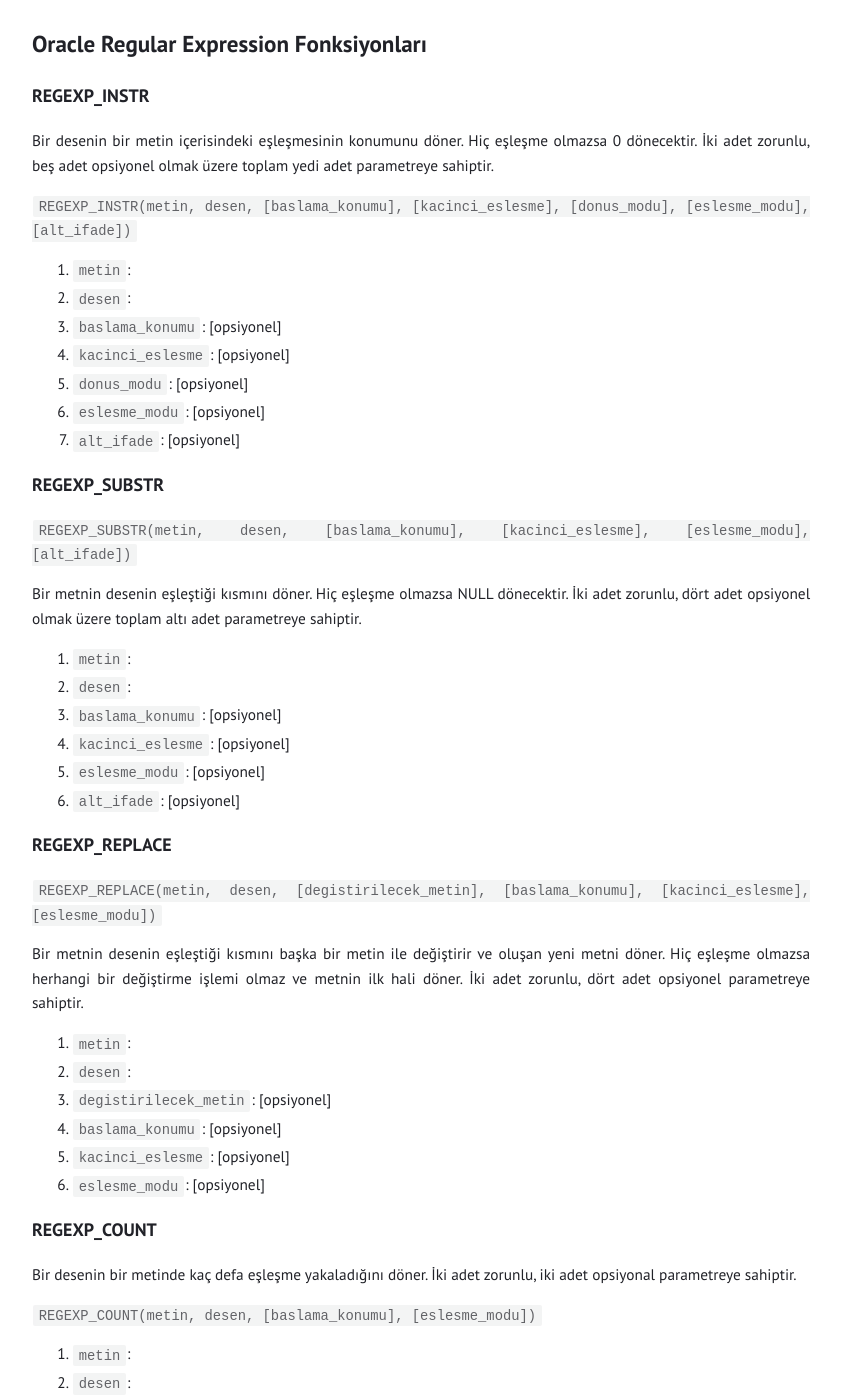
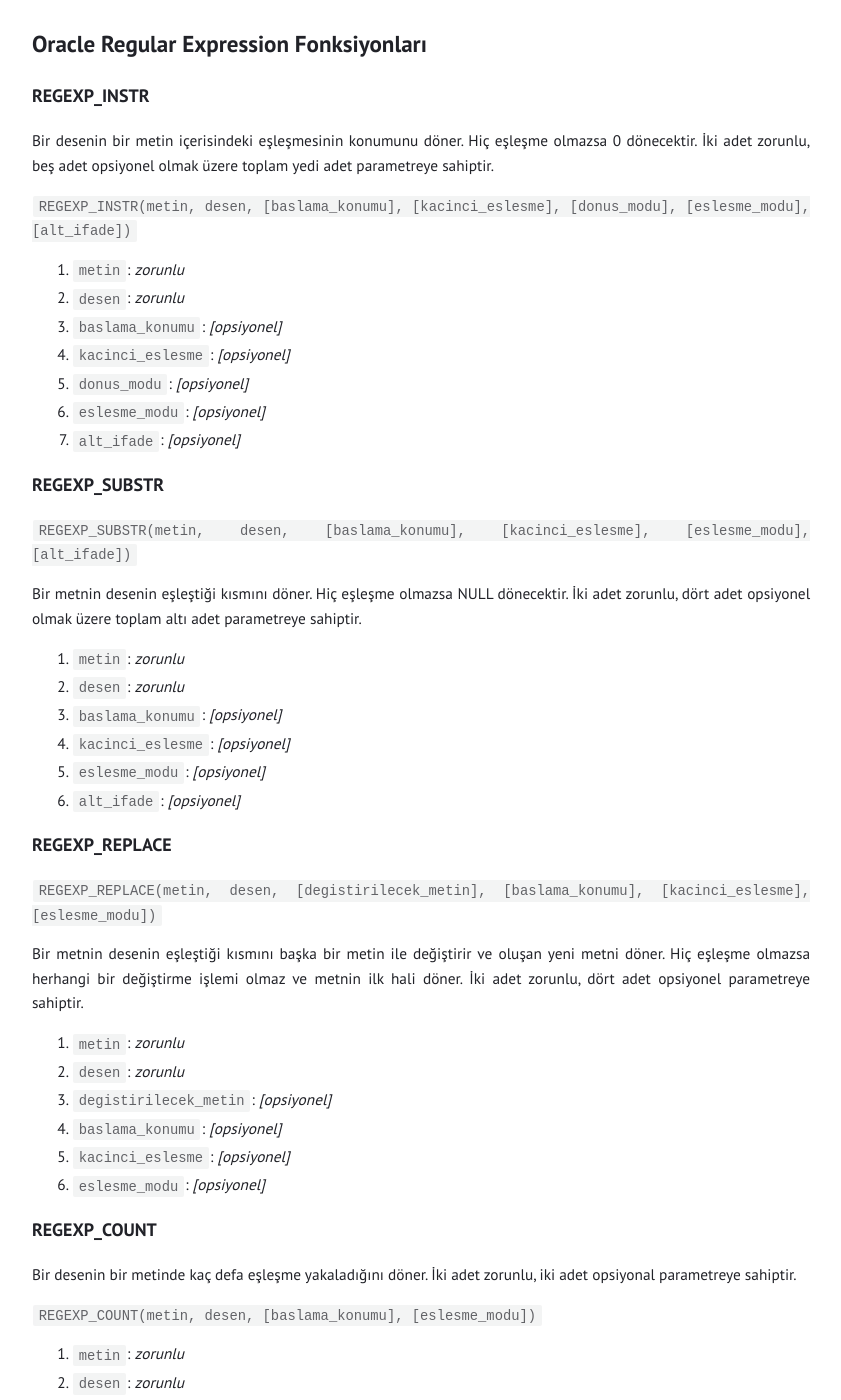
Before and after one commit to tunahanoguz/tunahanoguz.github.io, a Jekyll site: the page built from _posts/2025-05-05-oracle-regular-expressions.md, in a window 1280 px wide and 1400 px high, scrolled down 7042 px. Shown: the whole window, without its empty margins (219-1060 px from the left). Built offline with Jekyll 4.4.1, drawn with Linux system fonts in a browser that asks for light colours; some of the changed text lies outside the part shown.

Commit message:
Update 2025-05-05-oracle-regular-expressions.md

````diff
--- a/_posts/2025-05-05-oracle-regular-expressions.md
+++ b/_posts/2025-05-05-oracle-regular-expressions.md
@@ -177,13 +177,13 @@ Bir desenin bir metin içerisindeki eşleşmesinin konumunu döner. Hiç eşleş
 
 ```REGEXP_INSTR(metin, desen, [baslama_konumu], [kacinci_eslesme], [donus_modu], [eslesme_modu], [alt_ifade])```
 
-1. ```metin```:
-2. ```desen```:
-3. ```baslama_konumu```: [opsiyonel]
-4. ```kacinci_eslesme```: [opsiyonel]
-5. ```donus_modu```: [opsiyonel]
-6. ```eslesme_modu```: [opsiyonel]
-7. ```alt_ifade```: [opsiyonel]
+1. ```metin```: *zorunlu*
+2. ```desen```: *zorunlu*
+3. ```baslama_konumu```: *[opsiyonel]*
+4. ```kacinci_eslesme```: *[opsiyonel]*
+5. ```donus_modu```: *[opsiyonel]*
+6. ```eslesme_modu```: *[opsiyonel]*
+7. ```alt_ifade```: *[opsiyonel]*
 
 ### REGEXP_SUBSTR {#REGEXP_SUBSTR}
 
@@ -191,12 +191,12 @@ Bir desenin bir metin içerisindeki eşleşmesinin konumunu döner. Hiç eşleş
 
 Bir metnin desenin eşleştiği kısmını döner. Hiç eşleşme olmazsa NULL dönecektir. İki adet zorunlu, dört adet opsiyonel olmak üzere toplam altı adet parametreye sahiptir.
 
-1. ```metin```:
-2. ```desen```:
-3. ```baslama_konumu```: [opsiyonel]
-4. ```kacinci_eslesme```: [opsiyonel]
-5. ```eslesme_modu```: [opsiyonel]
-6. ```alt_ifade```: [opsiyonel]
+1. ```metin```: *zorunlu*
+2. ```desen```: *zorunlu*
+3. ```baslama_konumu```: *[opsiyonel]*
+4. ```kacinci_eslesme```: *[opsiyonel]*
+5. ```eslesme_modu```: *[opsiyonel]*
+6. ```alt_ifade```: *[opsiyonel]*
 
 ### REGEXP_REPLACE {#REGEXP_REPLACE}
 
@@ -204,12 +204,12 @@ Bir metnin desenin eşleştiği kısmını döner. Hiç eşleşme olmazsa NULL d
 
 Bir metnin desenin eşleştiği kısmını başka bir metin ile değiştirir ve oluşan yeni metni döner. Hiç eşleşme olmazsa herhangi bir değiştirme işlemi olmaz ve metnin ilk hali döner. İki adet zorunlu, dört adet opsiyonel parametreye sahiptir.
 
-1. ```metin```:
-2. ```desen```:
-3. ```degistirilecek_metin```: [opsiyonel]
-4. ```baslama_konumu```: [opsiyonel]
-5. ```kacinci_eslesme```: [opsiyonel]
-6. ```eslesme_modu```: [opsiyonel]
+1. ```metin```: *zorunlu*
+2. ```desen```: *zorunlu*
+3. ```degistirilecek_metin```: *[opsiyonel]*
+4. ```baslama_konumu```: *[opsiyonel]*
+5. ```kacinci_eslesme```: *[opsiyonel]*
+6. ```eslesme_modu```: *[opsiyonel]*
 
 ### REGEXP_COUNT {#REGEXP_COUNT}
 
@@ -217,10 +217,10 @@ Bir desenin bir metinde kaç defa eşleşme yakaladığını döner. İki adet z
 
 ```REGEXP_COUNT(metin, desen, [baslama_konumu], [eslesme_modu])```
 
-1. ```metin```:
-2. ```desen```:
-3. ```baslama_konumu```: [opsiyonel]
-4. ```eslesme_modu```: [opsiyonel]
+1. ```metin```: *zorunlu*
+2. ```desen```: *zorunlu*
+3. ```baslama_konumu```: *[opsiyonel]*
+4. ```eslesme_modu```: *[opsiyonel]*
 
 ### REGEXP_LIKE {#REGEXP_LIKE}
 
@@ -228,6 +228,6 @@ Bir desenin bir metinde eşleşme yakalayıp yakalayamadığını döner. Dönü
 
 ```REGEXP_LIKE(metin, desen, [eslesme_modu])```
 
-1. ```metin```:
-2. ```desen```:
-3. ```eslesme_modu```: [opsiyonel]
+1. ```metin```: *zorunlu*
+2. ```desen```: *zorunlu*
+3. ```eslesme_modu```: *[opsiyonel]*
````
